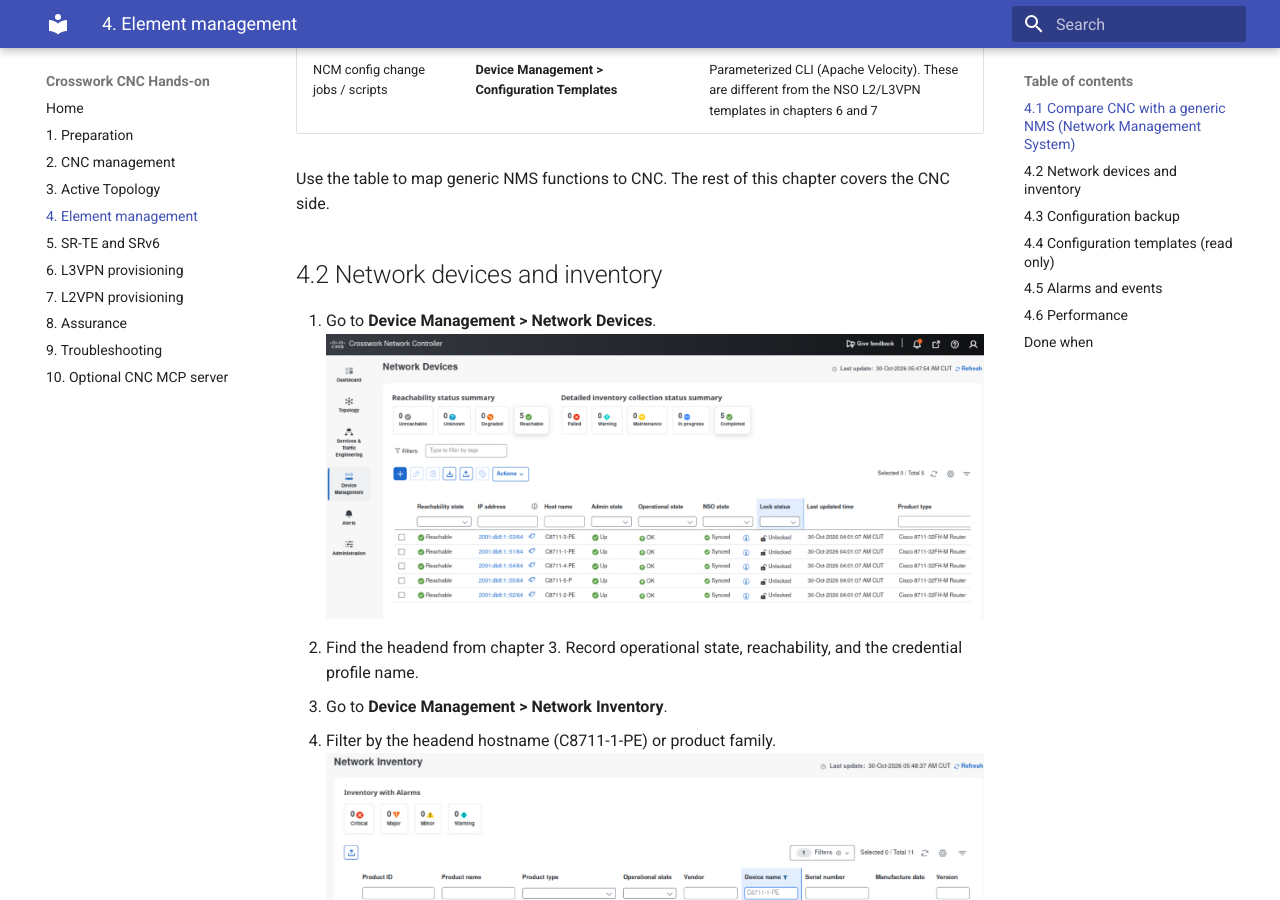
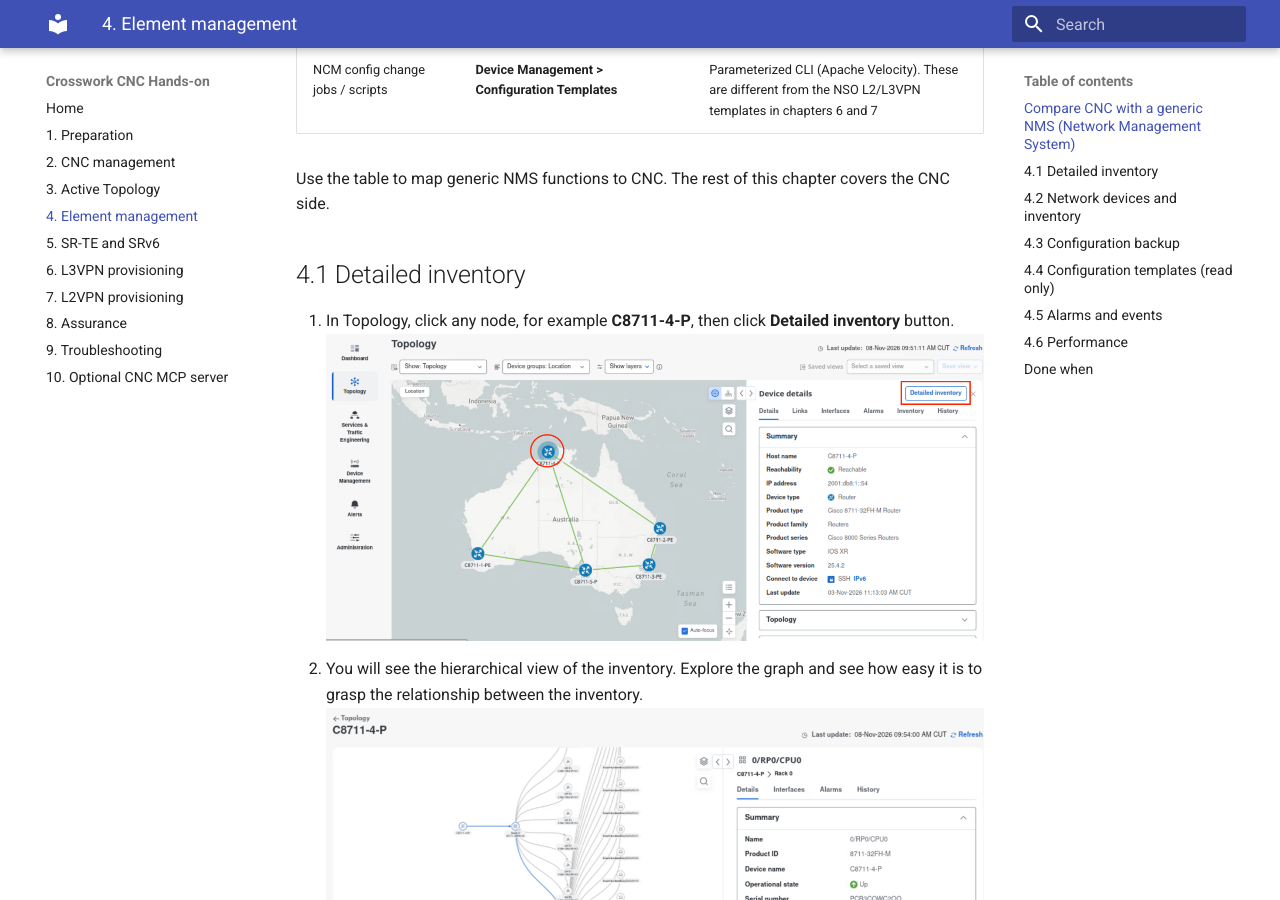
Before and after one commit to hitakaha/cnc-hands-on, an MkDocs documentation site: the page built from docs/04-element-management.md, in a window 1280 px wide and 900 px high, scrolled down 1055 px. Built offline with MkDocs 1.6.1 and Material for MkDocs 9.7.7, drawn with Linux system fonts in a browser that asks for light colours; some of the changed text lies outside the part shown.

Commit message:
incorporate chapter 4

```diff
--- a/docs/04-element-management.md
+++ b/docs/04-element-management.md
@@ -22,6 +22,12 @@
 | NCM config change jobs / scripts | **Device Management > Configuration Templates** | Parameterized CLI (Apache Velocity). These are different from the NSO L2/L3VPN templates in chapters 6 and 7 |
 
 Use the table to map generic NMS functions to CNC. The rest of this chapter covers the CNC side.
+
+## 4.1 Detailed inventory
+1. In Topology, click any node, for example **C8711-4-P**, then click **Detailed inventory** button.
+![dcloud](img/04/01-1-detailed-inventory.png)
+2. You will see the hierarchical view of the inventory. Explore the graph and see how easy it is to grasp the relationship between the inventory.
+![dcloud](img/04/01-2-hierarchy.png)
 
 ## 4.2 Network devices and inventory
 
```
Also changed, not shown: other parts of docs/04-element-management.md (+1 -1 lines), docs/img/04/01-1-detailed-inventory.png (added), docs/img/04/01-2-hierarchy.png (added), site/04-element-management/index.html, site/img/04/01-1-detailed-inventory.png (added), site/img/04/01-2-hierarchy.png (added), site/search/search_index.json, 2 other files.
